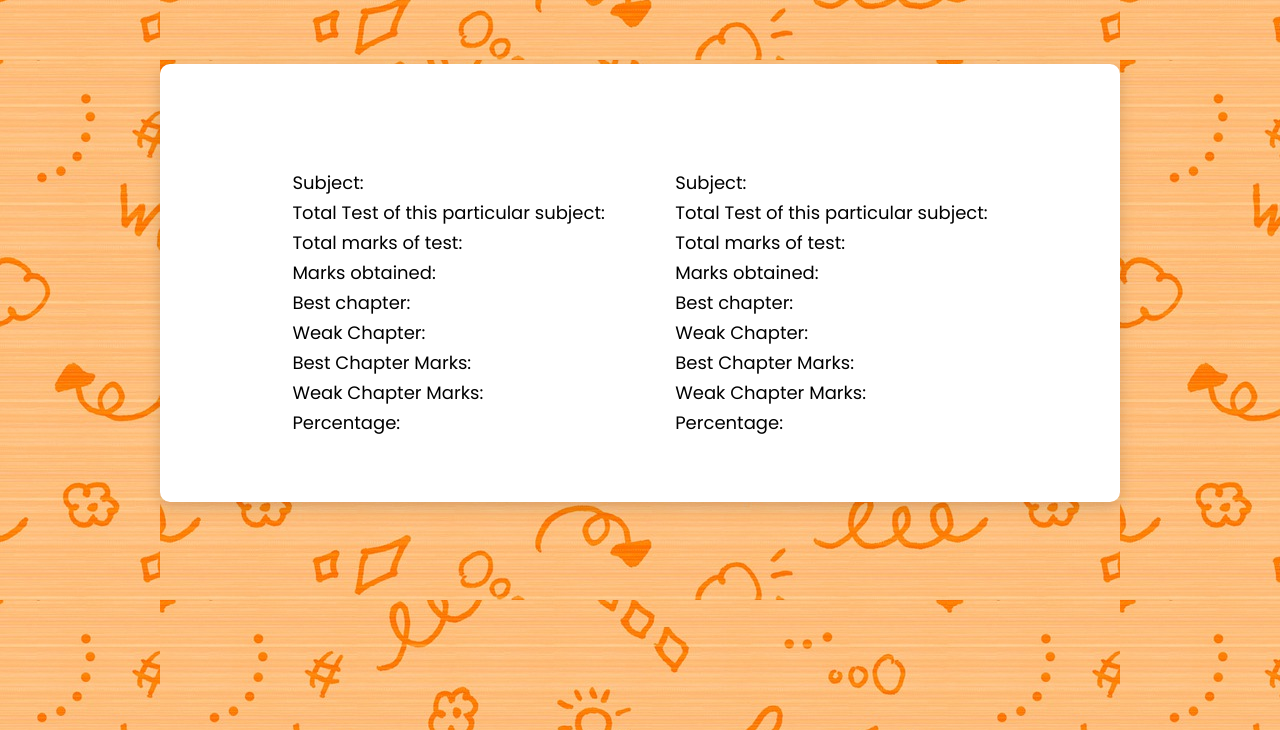
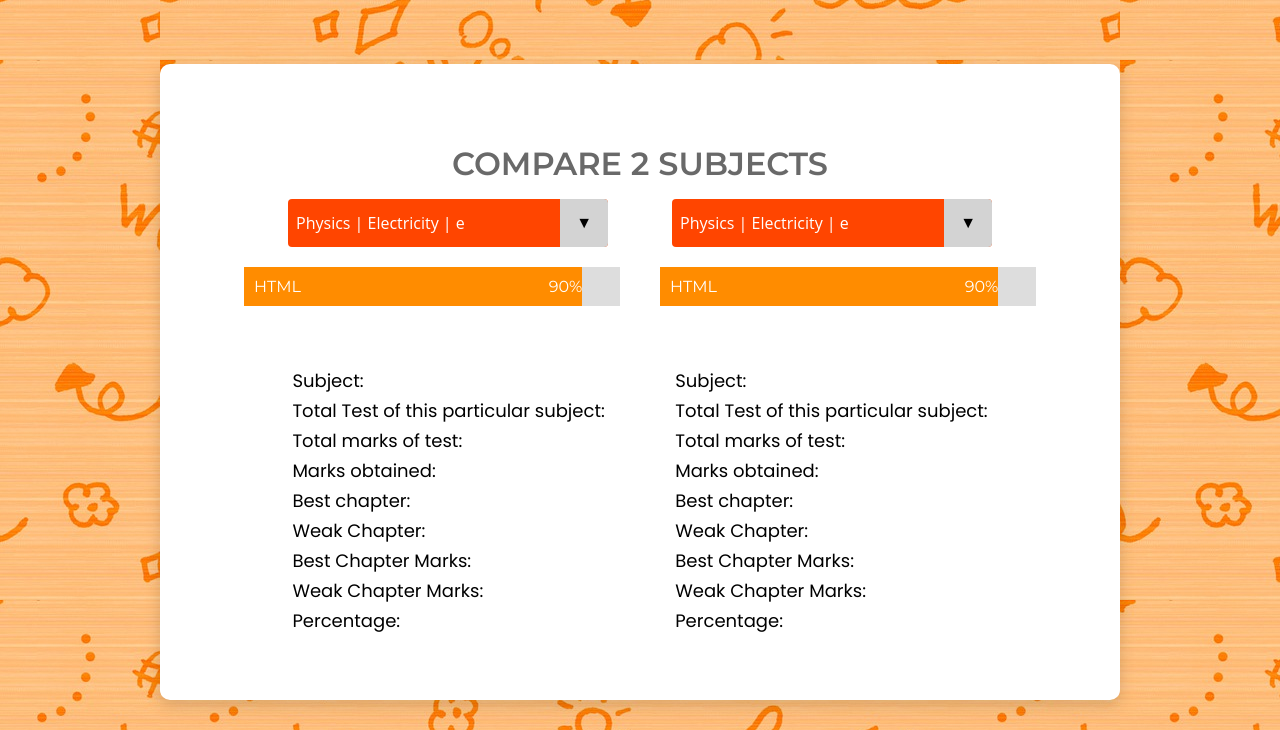
Before and after one commit to UG-SEP/Tenthies, a Django app: template Tenthies/templates/Analytics/Custom-Subject-Compare.html in a window 1280 px wide. Shown: the part 70-800 px from the top of the page. Run offline with Django 3.2, Linux system fonts and the light colour scheme; the template is opened without the code that fills it: values that come from a table or form of the project are taken from there, others are empty; data comes from the database, SQL or seed files in the repository.

Commit message:
Update Custom-Subject-Compare.html

```diff
--- a/Tenthies/templates/Analytics/Custom-Subject-Compare.html
+++ b/Tenthies/templates/Analytics/Custom-Subject-Compare.html
@@ -1,17 +1,12 @@
 {% extends 'Home/nav.html' %}
 {% load static %}
-{% block title %}10thies | All Questions {% endblock %}
+{% block title %}10thies | Subject Analysis {% endblock %}
 {% block content %}
-
 <link rel="stylesheet" href="{% static 'css/compare-subject.css' %}">
       <div class="quiz-container" id="quiz">
       <div class="quiz-header">
 
-        {% if status == 'False' %}
-
         <h1>COMPARE 2 SUBJECTS</h1>
-      <form action="{% url 'custom_subject_compare' %}" method="post">
-          {% csrf_token %}
         <div class="dropdown">
         <div class="select">
       <select name="Fsubject" id="format">
@@ -29,11 +24,14 @@
    </select>
 </div>
 </div>
-<input type="submit" value="COMPARE">
-</form>
-
-{% else %}
-
+<div class="dropdown-skills">
+<div class="container">
+  <div class="skills html"><div>HTML     </div>90%</div>
+</div>
+<div class="container">
+  <div class="skills html"><div>HTML     </div>90%</div>
+</div>
+</div>
 <div class="dropdown">
     <div class="details">
 <h3><div>Subject:</div> {{sub1}}</h3><br>
@@ -63,5 +61,4 @@
 </div>
 </div>
 
-{% endif %}
 {% endblock %}
```
Lines whose indentation alone changed are shown as unchanged.
